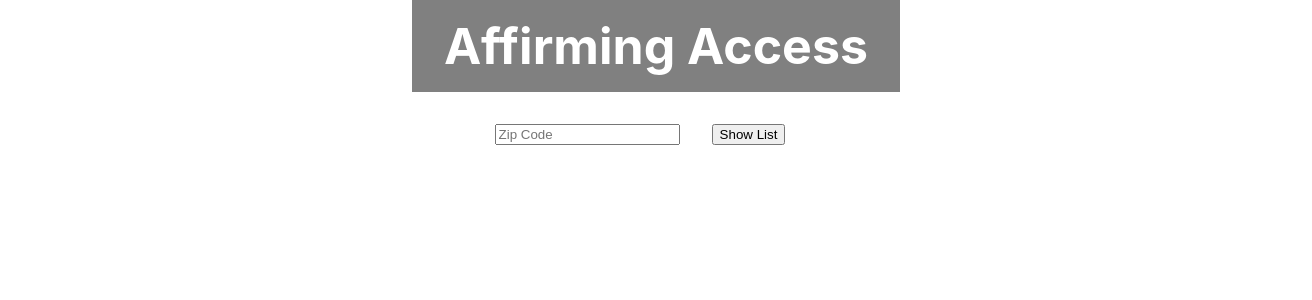
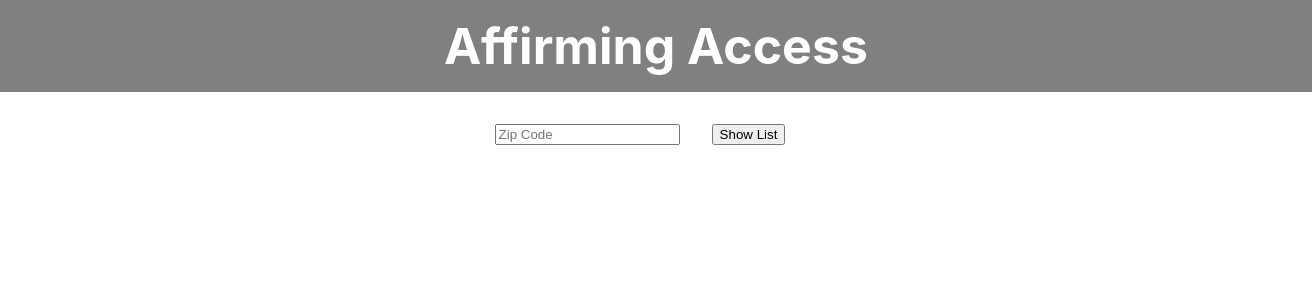
Before and after one commit to hayleyw7/affirming-access, a React (Create React App) app: page / in a window 1280 px wide. Shown: the top 300 px of the page, 1312 px wide, since content can reach past the window. Built offline with nearby package versions, Linux system fonts and the light colour scheme.

Commit message:
Fix header width

```diff
--- a/src/components/App/App.css
+++ b/src/components/App/App.css
@@ -9,13 +9,17 @@
   text-align: center;
 }
 
+.home-page {
+  width: 100%;
+}
+
 .app-title {
   color: white;
   font-size: 50px;
   background: gray;
-  width: 100%;
   margin: 0;
   padding: 1rem;
+  min-width: 100%;
 }
 
 .restrooms-container {
```
